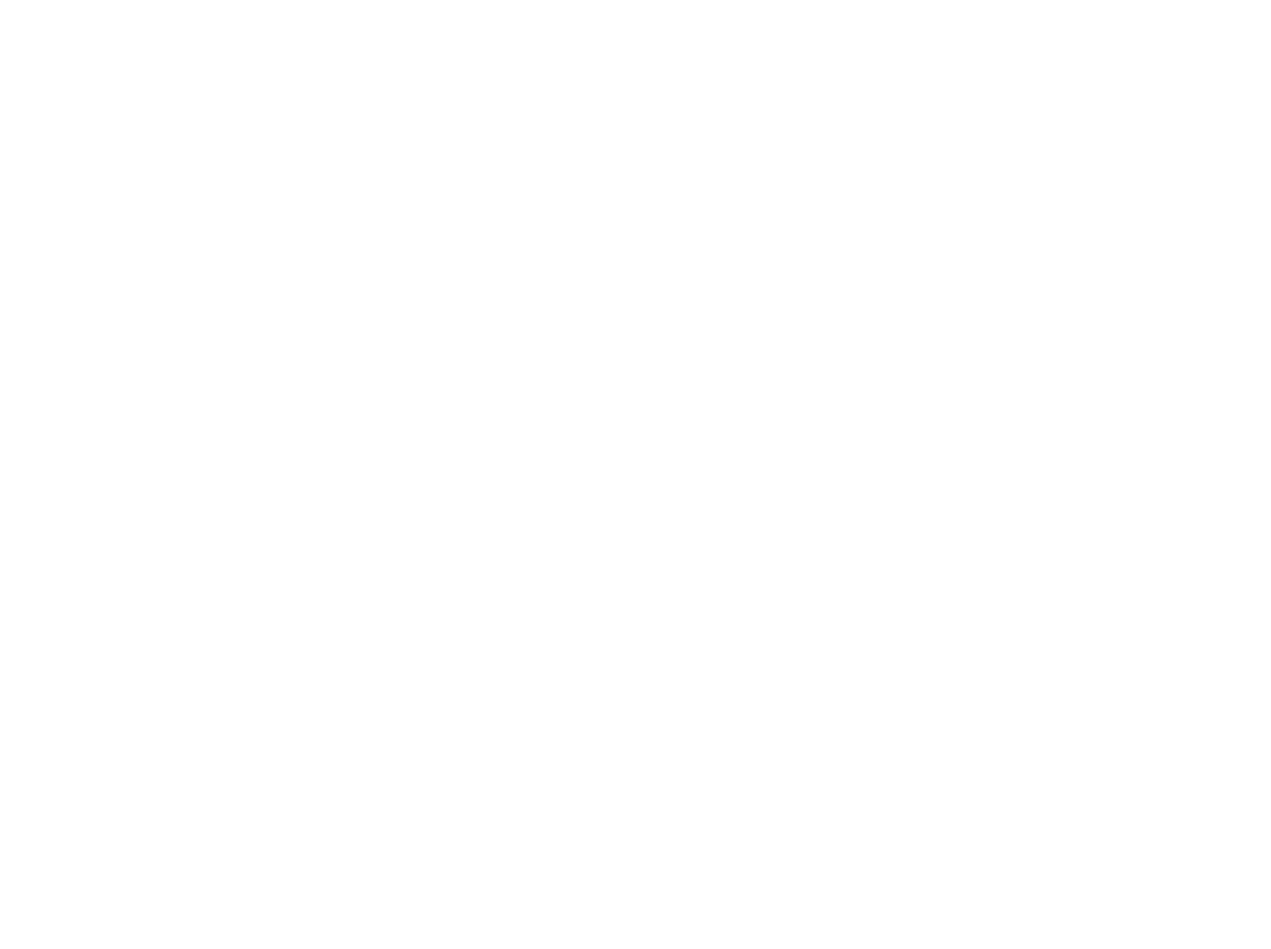
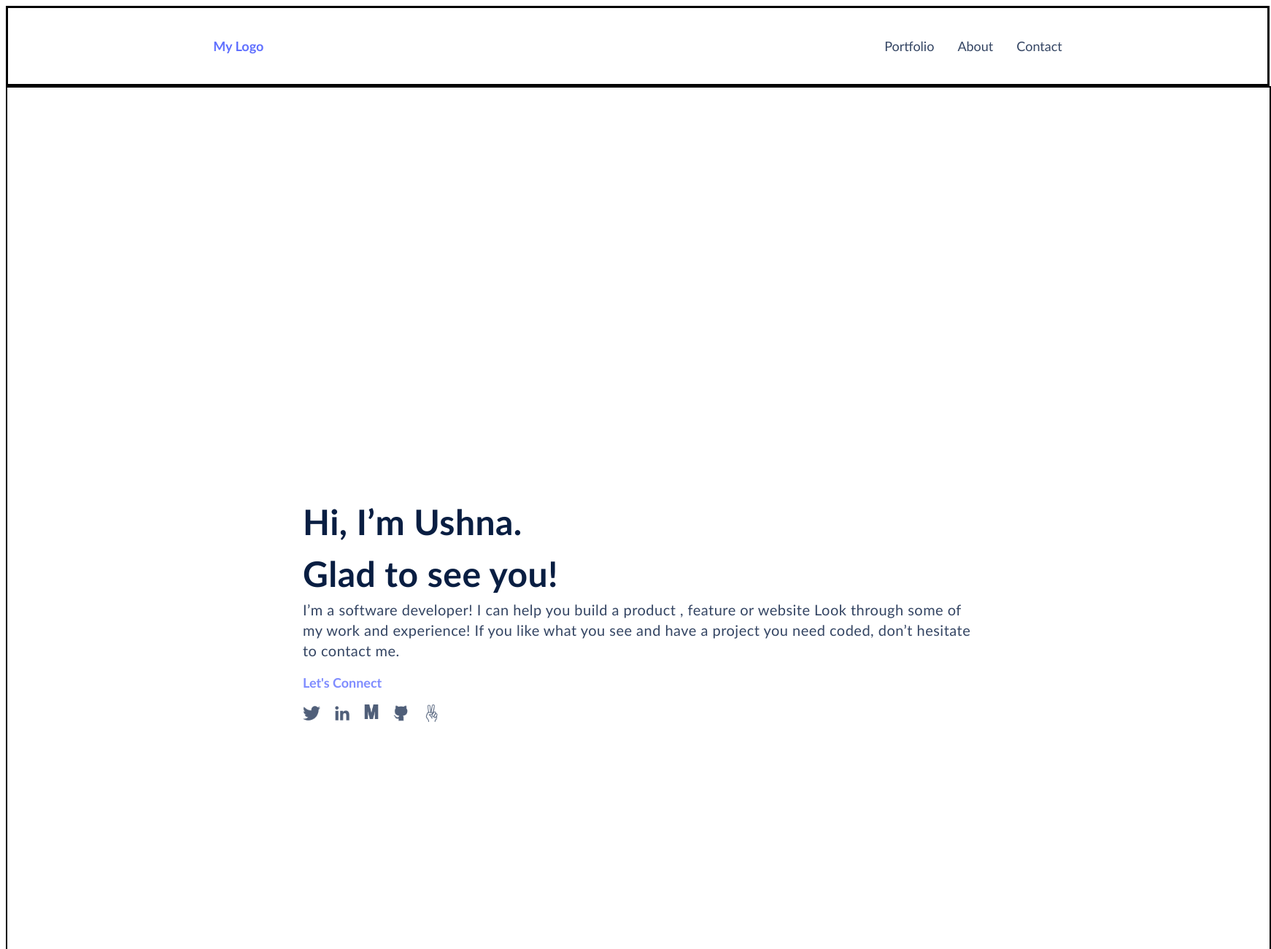
Before and after one commit to UshnaF/Portfolio-Repo, a plain HTML site: page index.html in a window 1280 px wide. Shown: the top 1300 px of the page at 73% size, 1742 px wide, since content can reach past the window. Before the commit the page ends 800 px from the top, so only its background shows below. Drawn offline with Linux system fonts and the light colour scheme.

Commit message:
Making Media query for adjusting Desktop Version

```diff
--- a/style.css
+++ b/style.css
@@ -477,3 +477,157 @@
         cursor: pointer;
     }
 }
+
+@media ( width >= 768px)
+{
+    .desktop-view{
+        display: grid;
+    }
+
+.desktop-navbar
+{
+display: inline-flex;
+padding: 16px 143px;
+align-items: center;
+justify-content: center;
+gap: 796px;
+width: 1440px;
+height: 72px;
+border:solid #000;
+}
+
+.desklogo{
+    width: 100px;
+height: 40px;
+    display: flex;
+    padding: 10px 12px;
+    align-items: center;
+color:  #6070FF;
+text-align: center;
+font-family:'Gill Sans', 'Gill Sans MT', 'Trebuchet MS', sans-serif;
+font-size: 18px;
+font-style: normal;
+font-weight: 700;
+line-height: 20px;
+cursor: pointer;
+}
+
+li {
+display: flex;
+    align-items: center;
+    justify-content: center;
+    gap: 8px;
+    color:  #344563;
+text-align: center;
+font-family: 'Gill Sans', 'Gill Sans MT', 'Trebuchet MS', sans-serif;
+font-size: 18px;
+font-style: normal;
+font-weight: 500;
+line-height: 20px;
+text-decoration: none;
+}
+
+a{
+display: flex;
+padding: 10px 12px;
+align-items: center;
+gap: 10px;
+cursor:pointer;
+
+}
+
+ h1:hover{
+    color: palevioletred;
+}
+
+a:hover
+{
+color: palevioletred;
+}
+
+.my-infocontainer{
+    display: inline-flex;
+    flex-direction: column;
+    width: 1210px;
+    height: 846px;
+    padding: 289px 260px;
+    justify-content: center;
+    align-items: center;
+    border: 2px solid black;
+
+
+}
+
+.intro{
+display: flex;
+flex-direction: column;
+align-items: flex-start;
+width: 920px;
+height: 286px;
+margin-bottom: 0%;
+}
+
+.intro h2{
+display: flex;
+width: 920px;
+height: 122px;
+flex-direction: column;
+justify-content: center;
+color:  #091E42;
+font-family:'Gill Sans', 'Gill Sans MT', 'Trebuchet MS', sans-serif;
+font-size: 48px;
+font-style: normal;
+font-weight: 700;
+line-height: 30px;
+letter-spacing: 0.03rem;
+margin-top: 0%;
+margin-bottom: 0%;
+
+}
+
+.intro p{
+color: var(--theme-1-neutrals-3, #344563);
+font-family: 'Gill Sans', 'Gill Sans MT', 'Trebuchet MS', sans-serif;
+font-size: 20px;
+letter-spacing: 0.03rem;
+font-style: normal;
+font-weight: 400;
+line-height: 28px; /* 140% */
+width: 920px;
+height: 98px;
+margin-top: 0%;
+margin-bottom: 0%;
+}
+
+.connect{
+line-height: 24px; /* 150% */
+margin-top: 0%;
+margin-bottom: 0%;
+}
+
+.connect h3{
+    color: var(--primary-b-300, #7F8CFF);
+font-family: 'Gill Sans', 'Gill Sans MT', 'Trebuchet MS', sans-serif;
+font-size: 18px;
+font-style: normal;
+font-weight: 600;
+
+}
+
+
+.icon{
+display: flex;
+width: 170.167px;
+height: 20px;
+gap: 18px;
+margin-right: 62%;
+cursor: pointer;
+transition: transform 0.3s;
+}
+
+.icon img:hover
+{
+    transform: scale(1.2);
+}
+
+}
```
